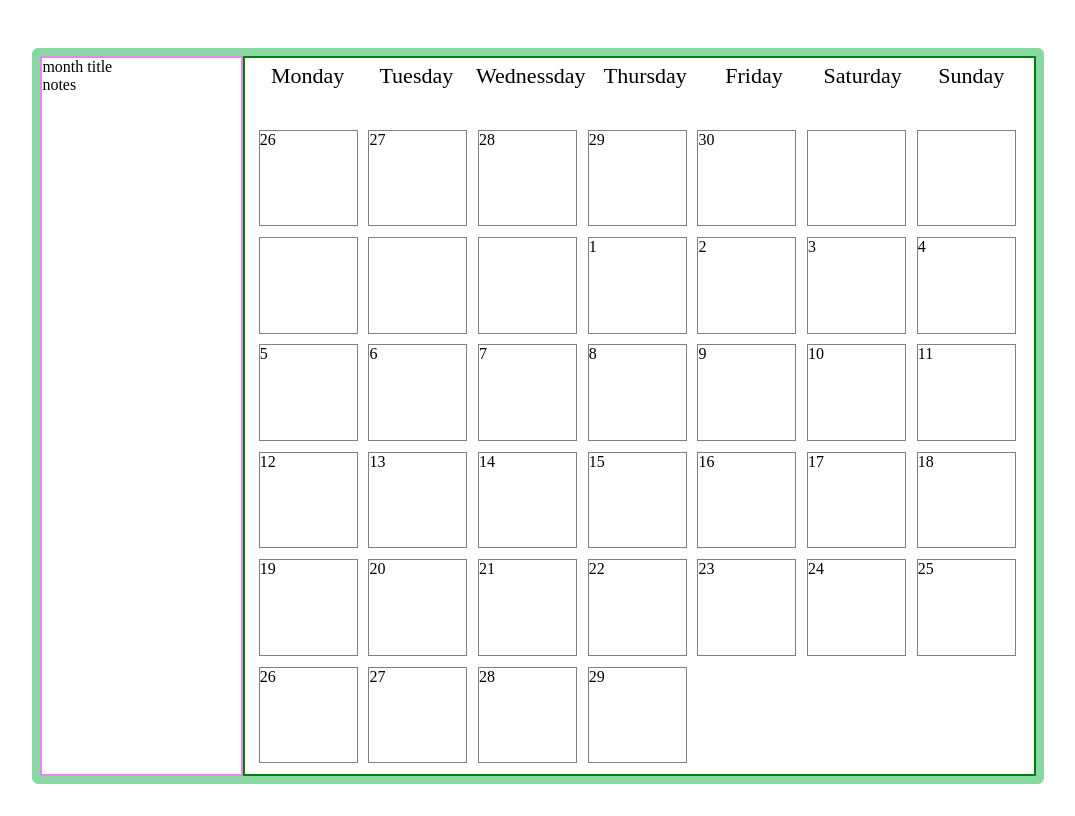
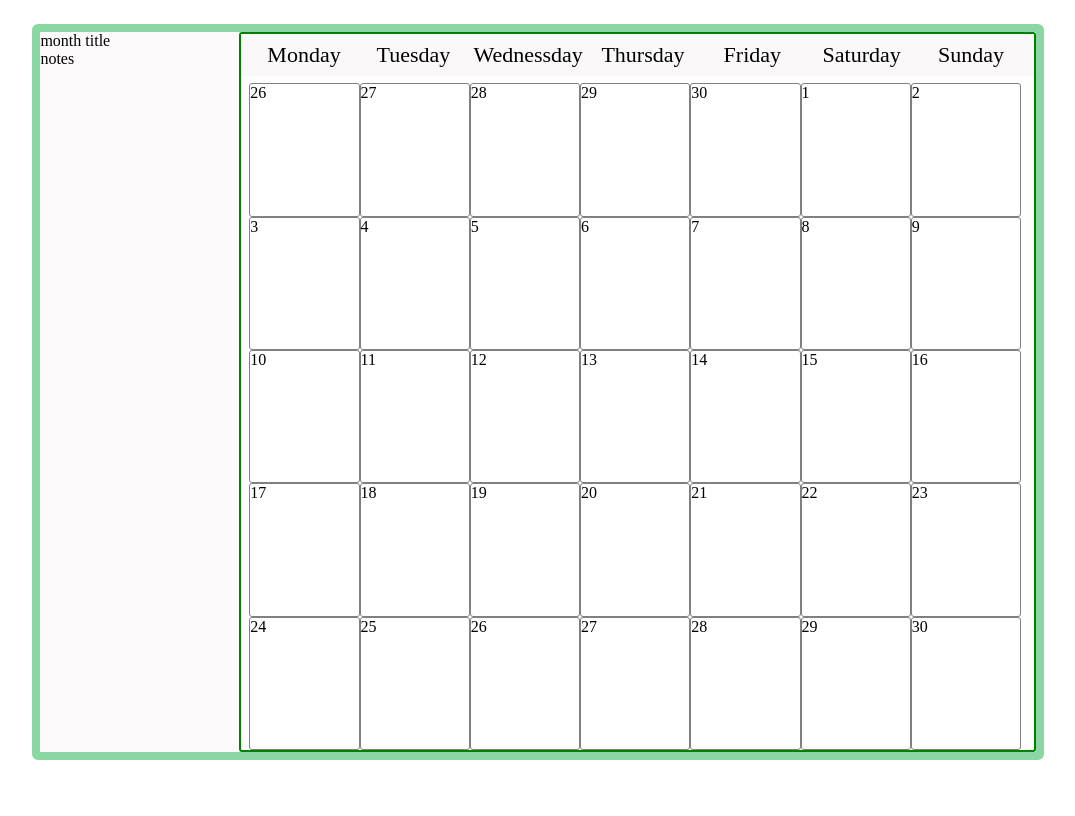
Before and after one commit to tmintas/task-planner-app, an Angular app: page /month in a window 1280 px wide. Shown: the whole page, without its empty margins (102-1177 px from the left). Built offline with nearby package versions, Linux system fonts and the light colour scheme.

Commit message:
Slightly changed layout, added previous month days

```diff
--- a/src/app/app.component.scss
+++ b/src/app/app.component.scss
@@ -2,6 +2,5 @@
     width: 80%;
     height: 90vh;
     margin: 0 auto;
-    padding: 5vh 0;
-    // background: rgb(177, 240, 177);
+    padding: 2vh 0;
 }
--- /dev/null
+++ b/src/app/month/calendar/calendar.component.html
@@ -0,0 +1,5 @@
+<div class="calendar">
+	<div class="day-flex-item" *ngFor="let day of Days">
+		<app-day [DayNumber]="day"></app-day>
+	</div>
+</div>
--- /dev/null
+++ b/src/app/month/calendar/calendar.component.scss
@@ -0,0 +1,17 @@
+.calendar {
+    display: flex;
+    flex-direction: row;
+    flex-wrap: wrap;
+    justify-content: flex-start;
+    padding: 1% 1%;
+    align-items: stretch;
+    height: 800px;
+
+    > .day-flex-item {
+        flex-basis: 14.2%;
+        border: 1px solid gray;
+        border-style: solid;
+        border-radius: 3px;
+        box-sizing: border-box;
+    }
+}
--- /dev/null
+++ b/src/app/month/calendar/calendar.component.ts
@@ -0,0 +1,18 @@
+import { Component, OnInit, Input, ViewEncapsulation } from '@angular/core';
+
+@Component({
+	selector: 'app-calendar',
+	templateUrl: './calendar.component.html',
+	styleUrls: ['./calendar.component.scss'],
+	encapsulation: ViewEncapsulation.None
+})
+export class CalendarComponent implements OnInit {
+
+	@Input()
+	public Days: number[];
+
+	constructor() { }
+
+	ngOnInit() { }
+
+}
--- a/src/app/month/month.component.html
+++ b/src/app/month/month.component.html
@@ -7,7 +7,7 @@
 			notes
 		</div>
 	</div>
-	<div class="calendar">
+	<div class="calendar-area">
 		<div class="week-days-bar">
 			<div class="week-day">Monday</div>
 			<div class="week-day">Tuesday</div>
@@ -17,10 +17,6 @@
 			<div class="week-day">Saturday</div>
 			<div class="week-day">Sunday</div>
 		</div>
-		<div class="days-area">
-			<div class="day-flex-item" *ngFor="let day of MonthDays">
-				<app-day [DayNumber]="day"></app-day>
-			</div>
-		</div>
+		<app-calendar [Days]="DisplayDays"></app-calendar>
 	</div>
 </div>
--- a/src/app/month/month.component.scss
+++ b/src/app/month/month.component.scss
@@ -6,18 +6,28 @@
     height: 100%;
 
     .notes-area {
-        border: 2px solid violet;
+        background-color: #fcfafada;
         flex-basis: 20%;
     }
 
-    .calendar {
+    .calendar-area {
         border: 2px solid green;
+        border-radius: 3px;
         flex-grow: 1;
+        display: flex;
+        flex-direction: column;
+        overflow-y: scroll;
+
+        > .days-area {
+            flex-grow: 1;
+        }
 
         > .week-days-bar {
             padding: 0 1%;
+            background-color: rgb(250, 248, 248);
             font-size: 22px;
-            height: 10%;
+            height: 50px;
+
             display: flex;
             flex-direction: row;
             justify-content: flex-start;
@@ -25,26 +35,7 @@
             > .week-day {
                 text-align: center;
                 flex-basis: 12.8%;
-                margin: 0 0.7%;
-                padding: 5px 0;
-            }
-        }
-
-        > .days-area {
-            display: flex;
-            height: 90%;
-            flex-direction: row;
-            flex-wrap: wrap;
-            justify-content: flex-start;
-            padding: 0 1%;
-            align-items: stretch;
-
-            > .day-flex-item {
-                flex-basis: 12.8%;
-                margin: 0 0.7%;
-                height: 15%;
-                border: 1px solid gray;
-                box-sizing: border-box;
+                margin: 1% 0.7%;
             }
         }
     }
--- a/src/app/month/month.component.ts
+++ b/src/app/month/month.component.ts
@@ -1,4 +1,4 @@
-import { Component, ViewEncapsulation } from '@angular/core';
+import { Component, ViewEncapsulation, OnInit } from '@angular/core';
 
 @Component({
 	selector: 'app-month',
@@ -6,25 +6,35 @@ import { Component, ViewEncapsulation } from '@angular/core';
 	styleUrls: ['./month.component.scss'],
 	encapsulation: ViewEncapsulation.None
 })
-export class MonthComponent {
+export class MonthComponent implements OnInit {
 
 	private monthNumber = 5;
 	private year = 2019;
-	private firstDayDate: Date = new Date(this.year, this.monthNumber, 1);
-	private firstDayPosition = this.firstDayDate.getDay();
-	// private lastMondayOfPreviousMonth =
-	private daysInPrevMonth = new Date(this.year, this.monthNumber - 1, 0).getDate();
+	private firstDayPosition: number = new Date(this.year, this.monthNumber, 1).getDay();
+	private numberOfDaysThisMonth = new Date(this.year, this.monthNumber, 0).getDate();
+	private numberOfDaysPrevMonth = new Date(this.year, this.monthNumber - 1, 0).getDate();
 
-	private get prevMonthLastDays(): number[] {
-		const arr = new Array(this.firstDayPosition - 1);
+	public DisplayDays: number[] = [ ...this.previousMonthLastDays, ...this.currentMonthDays ];
 
-		for (let i = 0; i <= this.firstDayPosition - 2; i++) {
-			arr.push(this.daysInPrevMonth - i);
+	private get currentMonthDays(): number[] {
+		const arr = [];
+
+		for (let i = 1; i <= this.numberOfDaysThisMonth; i++) {
+			arr.push(i);
+		}
+
+		return arr;
+	}
+
+	private get previousMonthLastDays(): number[] {
+		const arr = [];
+
+		for (let i = 1; i < this.firstDayPosition; i++) {
+			arr.push(this.numberOfDaysPrevMonth--);
 		}
 
 		return arr.reverse();
 	}
 
-	public MonthDays: number[] = [ ...this.prevMonthLastDays, 1, 2, 3, 4, 5, 6, 7, 8, 9, 10, 11, 12, 13, 14, 15, 16, 17, 18,
-		19, 20, 21, 22, 23, 24, 25, 26, 27, 28, 29 ];
+	public ngOnInit() { }
 }
```
Also changed, not shown: src/app/month/month.module.ts (+5 -2 lines).
